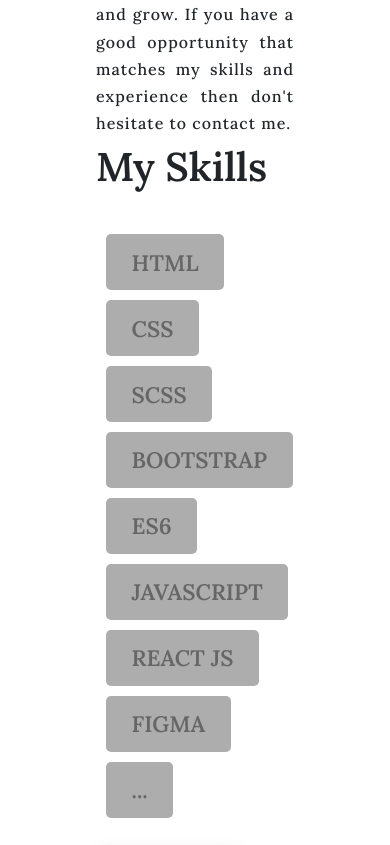
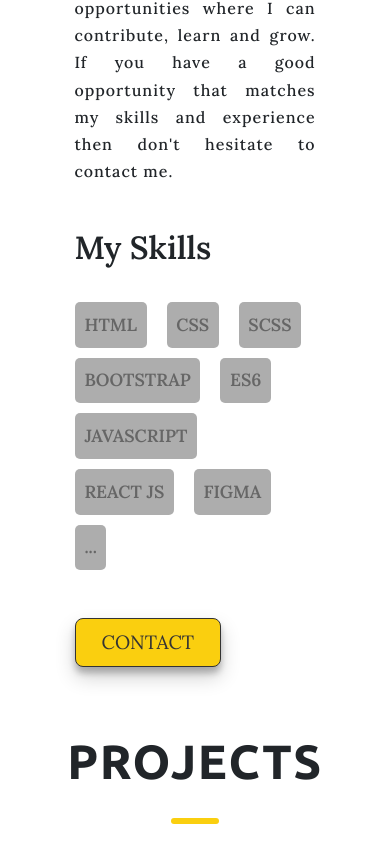
Before and after one commit to Meet587/Portfolio-In-React, a React (Vite) app: page / in a window 390 px wide. Shown: the part 1799-2644 px from the top of the page. Built offline with nearby package versions, Linux system fonts and the light colour scheme.

Commit message:
comlete about section

```diff
--- a/src/Components/Footer.jsx
+++ b/src/Components/Footer.jsx
@@ -32,7 +32,7 @@
                   target="_blank"
                   className="github"
                 >
-                  <i class="fa-brands fa-github"></i>
+                  <i className="fa-brands fa-github"></i>
                 </a>
                 <a
                   href="https://www.linkedin.com/in/meet-rakholiya-115524221/"
--- a/src/Pages/About/About.jsx
+++ b/src/Pages/About/About.jsx
@@ -49,7 +49,7 @@
         </div>
       </section> */}
       <section id="about">
-        <div className="py-4 mb-5">
+        <div className="pt-4">
           <div className="heading_2">ABOUT ME</div>
           <div className="text-muted heading_text">
             <p>
--- a/src/Pages/About/about.scss
+++ b/src/Pages/About/about.scss
@@ -1,88 +1,9 @@
 @import "../home/home.scss";
 @import "../../assets/style/globle.scss";
-// .about {
-//   background: var(--bg-color);
-//   min-height: 100vh;
-// }
-// .main-container {
-//   max-width: 120rem;
-//   width: 90%;
-//   margin: auto;
-// }
-// .heading_sec {
-//   display: block;
-//   margin-bottom: 9rem;
-// }
-// .heading_sec > .heading_sec_main {
-//   display: block;
-//   text-align: center;
-//   margin-bottom: 3rem;
-//   font-family: ubuntu;
-//   font-size: 3rem;
-//   font-weight: bold;
-//   letter-spacing: 0.3rem;
-// }
-// .heading_sec > .heading_sec_main::after {
-//   content: "";
-//   position: absolute;
-//   left: 50%;
-//   transform: translateX(-50%);
-//   width: 3rem;
-//   height: 6px;
-//   background-color: #facf0f;
-//   border-radius: 5px;
-//   margin-top: 1.3rem;
-//   display: block;
-//   align-items: center;
-// }
-// .heading_sec > .heading_sec_sub {
-//   display: block;
-//   text-align: center;
-//   margin: 2rem 8rem;
-//   font-size: 1.3rem;
-//   color: #555;
-//   line-height: 1.5rem;
-// }
-// .sec-pad {
-//   padding: 4rem 0;
-// }
-
-// .about-content {
-//   display: grid;
-//   grid-template-columns: 45% 45%;
-//   grid-column-gap: 5%;
-//   margin: 0 5%;
-//   font-family: robot;
-// }
-// .about-content_title {
-//   font-weight: 700;
-//   font-size: 2.5rem;
-//   margin-bottom: 3rem;
-// }
-// .about-content_details {
-//   font-size: 1.2rem;
-//   color: #666;
-//   max-width: 60rem;
-//   line-height: 1.7;
-//   margin-bottom: 1rem;
-// }
-// .skills {
-//   display: flex;
-//   flex-wrap: wrap;
-// }
-// .skills > .skill {
-//   padding: 0.8rem 1.8rem;
-//   margin-bottom: 1.3rem;
-//   margin-right: 1.3rem;
-//   background: rgba(153, 153, 153, 0.8);
-//   color: #666;
-//   font-size: 1.4rem;
-//   font-weight: 600;
-//   border-radius: 5px;
-// }
 
 #about {
   font-family: "Lora", serif;
+  margin-top: 3rem;
   .heading_text {
     display: flex;
     justify-content: center;
@@ -120,3 +41,64 @@
     }
   }
 }
+
+@media only screen and (max-width: 576px) {
+  #about {
+    div {
+      padding: 0.6rem !important;
+    }
+    .about_skills {
+      padding: 0 !important;
+      .skill {
+        padding: 0.3rem 1rem;
+        font-size: 1.1rem;
+        font-weight: 600;
+        border-radius: 5px;
+        display: inline;
+
+        margin: 5px 10px;
+      }
+    }
+    button {
+      margin-left: 17px;
+    }
+  }
+}
+
+@media only screen and (max-width: 778px) {
+  #about {
+    .about_skills {
+      // padding: 0 !important;
+      .skill {
+        padding: 0.3rem 1rem;
+        font-size: 1.1rem;
+        font-weight: 600;
+        border-radius: 5px;
+        display: inline;
+
+        margin: 5px 10px;
+      }
+    }
+    button {
+      margin-left: 17px;
+    }
+  }
+}
+
+@media only screen and (max-width: 992px) and (min-width: 768px) {
+  #about {
+    .about_skills {
+      // padding: 0 !important;
+      .skill {
+        padding: 0.5rem 1.3rem;
+        font-size: 1.2rem;
+        border-radius: 5px;
+
+        margin: 5px 8px;
+      }
+    }
+    button {
+      margin-left: 17px;
+    }
+  }
+}
--- a/src/Pages/Contact/contact.scss
+++ b/src/Pages/Contact/contact.scss
@@ -107,7 +107,7 @@
     border-radius: 10px;
   }
 
-  @media only screen and (max-width: 768px) {
+  @media only screen and (max-width: 767px) {
     .sideImg {
       display: none;
     }
--- a/src/assets/style/globle.scss
+++ b/src/assets/style/globle.scss
@@ -74,3 +74,26 @@
     //   inset 0px -3px 0px rgba(0, 0, 0, 0.2);
   }
 }
+
+@media only screen and (max-width: 576px) {
+  .heading_3 {
+    font-size: 2rem;
+    margin-bottom: 1rem;
+  }
+  #about {
+    div {
+      padding: 0.6rem !important;
+    }
+  }
+}
+@media only screen and (max-width: 992px) and (min-width: 768px) {
+  .heading_3 {
+    font-size: 2.1rem;
+    margin-bottom: 1rem;
+  }
+  #about {
+    div {
+      padding: 0.6rem !important;
+    }
+  }
+}
```
